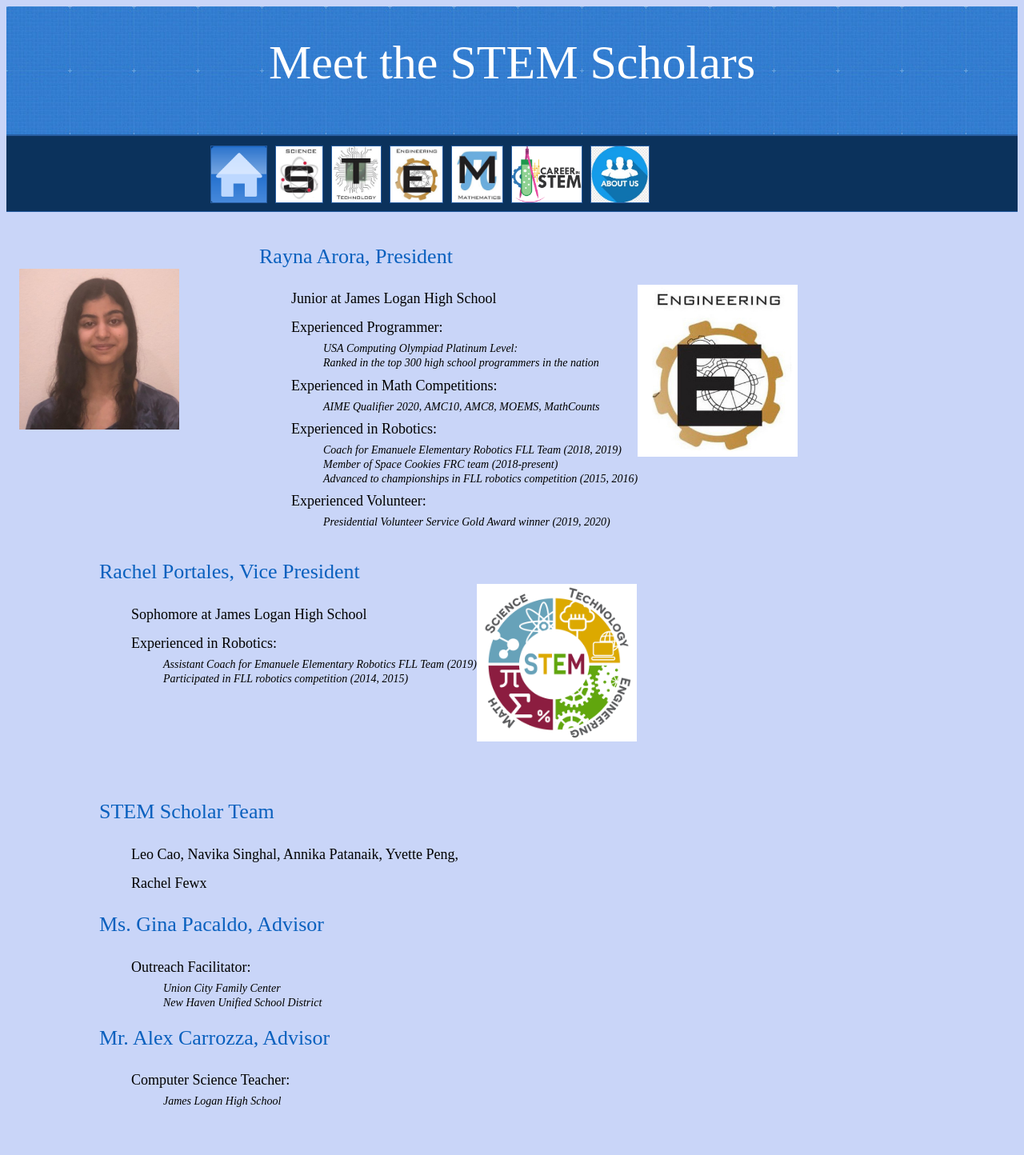
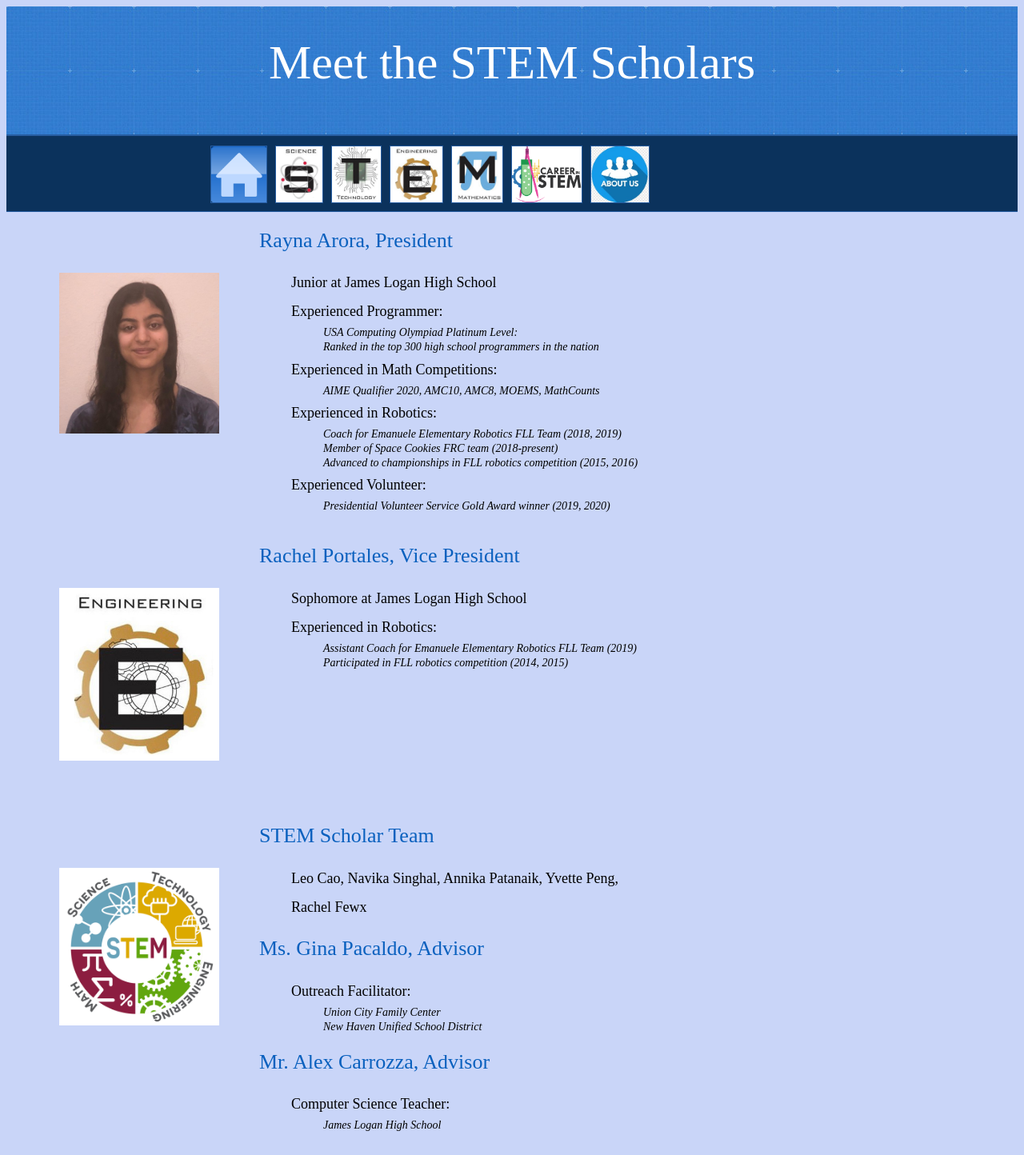
Before and after one commit to radicalcollegestrategies/stemscholars, a Jekyll site: the page built from f/about.md, in a window 1280 px wide. Shown: the whole page at 80% size. Built offline with Jekyll 4.4.1, drawn with Linux system fonts in a browser that asks for light colours; some web fonts are replaced; before the commit the page ends 1405 px from its top, so only the background shows below that.

Commit message:
Fix Home

```diff
--- a/assets/css/defaultstyle.css
+++ b/assets/css/defaultstyle.css
@@ -108,13 +108,13 @@ td {
   /* border-bottom: 1px solid #000; */
 }
 
-ul.none {
+ul.l1 {
   font-size: 18px;
   line-height: 2;
   list-style-type: none;
 }
 
-ul.circle {
+ul.l2 {
   font-weight: 100;
   font-size: 14px;
   font-style: italic;
@@ -122,29 +122,62 @@ ul.circle {
   list-style-type: none;
 }
 
-/********************** Sections ***************/
-section {
+ul.yes {
+  font-size: 16px;
+  line-height: 1.5;
+  list-style-type: none;
+  text-align:left;
+}
+
+ul.yes li:before { content:"\2713\0020"; }
+
+/************************* Sections *******************/
+/********** Section for picture & description *********/
+sectionpd {
   padding: 20px 0 0;
   width: 1000px;
 }
 
-section:first-child {
-	border-top: 0;
-}
-
-section:last-child {
-	padding: 20px 0 10px;
-}
-
-.sectionPicture {
+.sectionpdPicture {
   float: left;
-  margin-top: 50px;
+  margin-top: 75px;
+  padding-left: 50px;
+  padding-right: 0px;
   width: 200px;
 }
 
-.sectionContent {
+.sectionpdContent {
   float: left;
   /* width: 100vw-200px; */
-  padding-left: 100px;
-  min-height: 300px;
+  padding-left: 50px;
+  min-height: 350px;
 }
+
+/* Clear floats after the section -- need to test TODO */
+sectionpd:after {
+  content: "";
+  display: table;
+  clear: both;
+}
+/*************** Section for half and half **************/
+
+section50 {
+  padding: 20px 0 0; /* top is 20, rest are 0 */
+  width: 1000px;
+  text-align:center;
+}
+
+.section50left {
+  float: left;
+  margin-top: 0px;
+  padding-right: 10px;
+  width: 450px;
+}
+
+.section50right {
+  float: left;
+  padding-left: 10px;
+  padding-right: 20px;
+  min-height: 350px;
+  width: 450px;
+}
--- a/f/about.md
+++ b/f/about.md
@@ -5,76 +5,76 @@ permalink: /f/about/
 h1: Meet the STEM Scholars
 ---
 
-<section>
-<!--div class="sectionPicture"-->
-  <img class="sectionPicture" src="/assets/images/Rayna.jpg"> <!-- width=180px height=auto-->
+<sectionpd>
+<!--div class="sectionpdPicture"-->
+  <img class="sectionpdPicture" src="/assets/images/Rayna.jpg"> <!-- width=180px height=auto-->
 <!--/div-->
-<div class="sectionContent">
+<div class="sectionpdContent">
 
       <h2> Rayna Arora, President </h2>
-<ul class="none">
+<ul class="l1">
 <li> Junior at James Logan High School </li>
 <li> Experienced Programmer:
-  <ul class="circle">
+  <ul class="l2">
   <li> USA Computing Olympiad Platinum Level: <br> Ranked in the top 300 high school programmers in the nation </li>
   </ul> </li>
 <li> Experienced in Math Competitions:
-  <ul class="circle">
+  <ul class="l2">
   <li> AIME Qualifier 2020, AMC10, AMC8, MOEMS, MathCounts </li>
   </ul> </li>
 <li> Experienced in Robotics:
-  <ul class="circle">
+  <ul class="l2">
   <li> Coach for Emanuele Elementary Robotics FLL Team (2018, 2019) </li>
   <li> Member of Space Cookies FRC team (2018-present) </li>
   <li> Advanced to championships in FLL robotics competition (2015, 2016) </li>
   </ul> </li>
 <li> Experienced Volunteer:
-  <ul class="circle">
+  <ul class="l2">
   <li> Presidential Volunteer Service Gold Award winner (2019, 2020) </li>
   </ul> </li>
 </ul>
 </div>
-</section>
+</sectionpd>
 
 
-<section>
-    <img class="sectionPicture" src="/assets/images/Engg5.jpg">
-<div class="sectionContent">
+<sectionpd>
+    <img class="sectionpdPicture" src="/assets/images/Engg5.jpg">
+<div class="sectionpdContent">
     <h2> Rachel Portales, Vice President </h2>
 
-<ul class="none">
+<ul class="l1">
 <li> Sophomore at James Logan High School </li>
 <li> Experienced in Robotics:
-  <ul class="circle">
+  <ul class="l2">
   <li> Assistant Coach for Emanuele Elementary Robotics FLL Team (2019) </li>
   <li> Participated in FLL robotics competition (2014, 2015) </li>
   </ul> </li>
 </ul>
 </div>
-</section>
+</sectionpd>
 
 
-<section>
-    <img class="sectionPicture" src="/assets/images/STEMlogo.png">
-<div class="sectionContent">
+<sectionpd>
+    <img class="sectionpdPicture" src="/assets/images/STEMlogo.png">
+<div class="sectionpdContent">
 
 <h2> STEM Scholar Team </h2>
-<ul class="none"> Leo Cao, Navika Singhal, Annika Patanaik, Yvette Peng, <br> Rachel Fewx</ul>
+<ul class="l1"> Leo Cao, Navika Singhal, Annika Patanaik, Yvette Peng, <br> Rachel Fewx</ul>
 
 <h2> Ms. Gina Pacaldo, Advisor </h2>
-<ul class="none">
+<ul class="l1">
 <li> Outreach Facilitator:
-  <ul class="circle">
+  <ul class="l2">
   <li> Union City Family Center  </li>
   <li> New Haven Unified School District </li>
 </ul> </li> </ul>
 
 <h2> Mr. Alex Carrozza, Advisor </h2>
-<ul class="none">
+<ul class="l1">
 <li> Computer Science Teacher:
-  <ul class="circle">
+  <ul class="l2">
   <li> James Logan High School </li>
 </ul> </li> </ul>
 
 </div>
-</section>
+</sectionpd>
```
Also changed, not shown: index.md (+35 -9 lines), assets/images/STEM1.jpeg (added), assets/images/VideoComingSoon.jpg (added).
